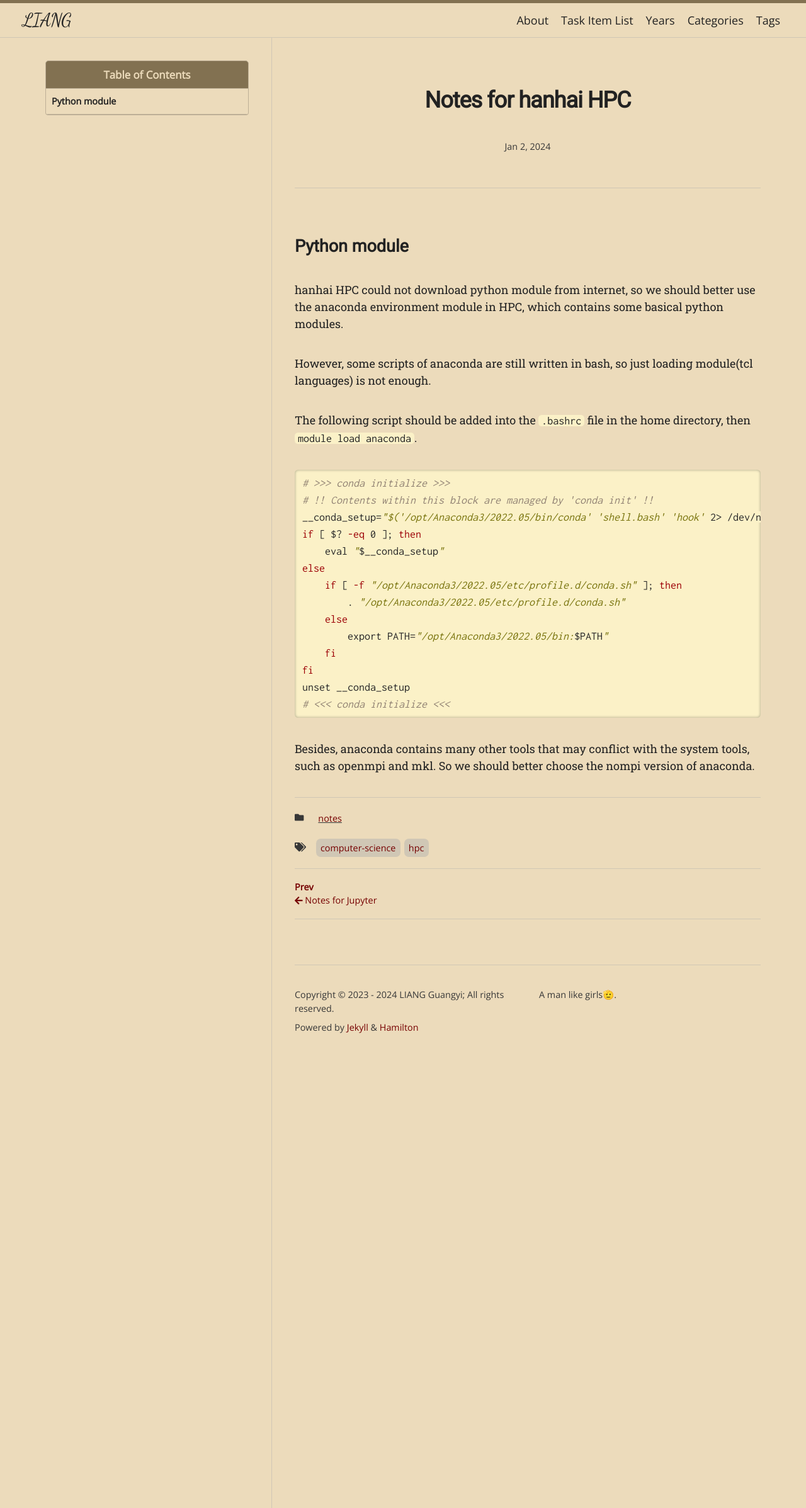
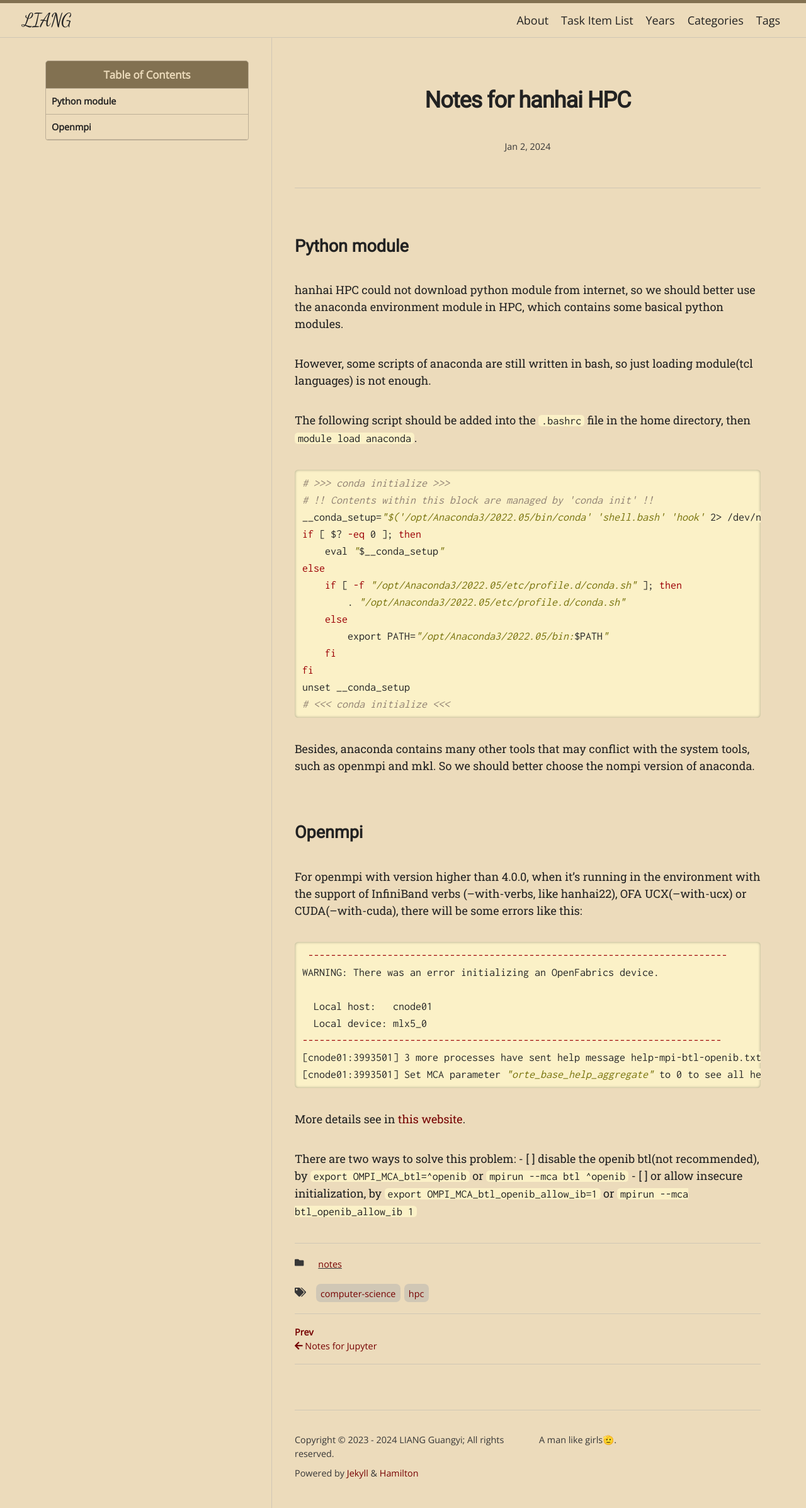
Before and after one commit to liangguangyii/liangguangyii.github.io, a Jekyll site: the page built from _posts/2024-1-2-notes-for-hanhai-HPC.md, in a window 1280 px wide. Shown: the whole page at 63% size. Built offline with Jekyll 4.4.1, drawn with Linux system fonts in a browser that asks for light colours; nearby versions of some CDN libraries; some web fonts are replaced.

Commit message:
update HCP notes

````diff
--- a/_posts/2024-1-2-notes-for-hanhai-HPC.md
+++ b/_posts/2024-1-2-notes-for-hanhai-HPC.md
@@ -33,3 +33,23 @@ unset __conda_setup
 ```
 
 Besides, anaconda contains many other tools that may conflict with the system tools, such as openmpi and mkl. So we should better choose the nompi version of anaconda.
+
+## Openmpi
+
+For openmpi with version higher than 4.0.0, when it's running in the environment with the support of InfiniBand verbs (--with-verbs, like hanhai22), OFA UCX(--with-ucx) or CUDA(--with-cuda), there will be some errors like this:
+
+```bash
+ --------------------------------------------------------------------------
+WARNING: There was an error initializing an OpenFabrics device.
+
+  Local host:   cnode01
+  Local device: mlx5_0
+--------------------------------------------------------------------------
+[cnode01:3993501] 3 more processes have sent help message help-mpi-btl-openib.txt / error in device init
+[cnode01:3993501] Set MCA parameter "orte_base_help_aggregate" to 0 to see all help / error messages
+```
+More details see in [this website](https://www.open-mpi.org/faq/?category=openfabrics#ofa-device-error).
+
+There are two ways to solve this problem:
+    - [ ] disable the openib btl(not recommended), by `export OMPI_MCA_btl=^openib` or `mpirun --mca btl ^openib`
+    - [ ] or allow insecure initialization, by `export OMPI_MCA_btl_openib_allow_ib=1` or `mpirun --mca btl_openib_allow_ib 1`
````
